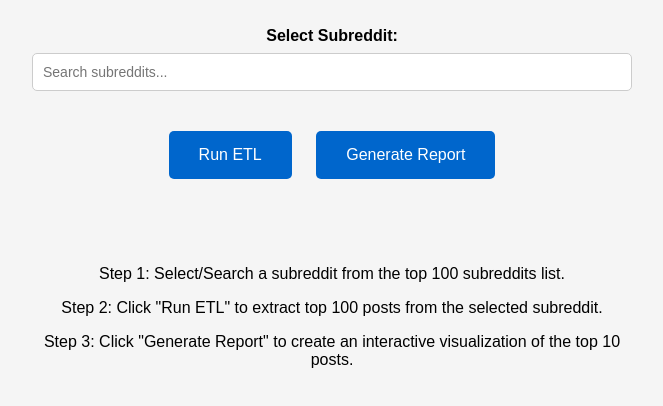
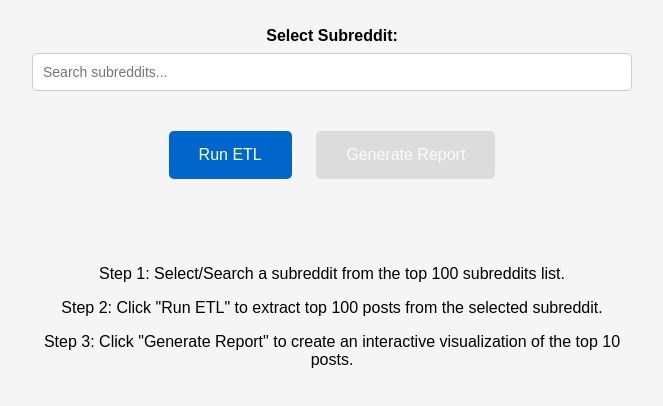
Before and after one commit to satyadeep11singh/reddit-etl-dashboard, a plain HTML site: page index.html in a window 1280 px wide. Shown: the part 172-578 px from the top of the page, without its empty margins (308-971 px from the left). Drawn offline with Linux system fonts and the light colour scheme; no server answers.

Commit message:
Disable Generate Report button by default, enable only after successful ETL run

```diff
--- a/index.html
+++ b/index.html
@@ -50,6 +50,14 @@
         .info {
             color: #0066cc;
         }
+        button:disabled {
+            background-color: #cccccc;
+            cursor: not-allowed;
+            opacity: 0.6;
+        }
+        button:disabled:hover {
+            background-color: #cccccc;
+        }
     </style>
 </head>
 <body>
@@ -76,7 +84,7 @@
             <div id="selectedSubreddit" style="margin-top: 10px; font-weight: bold; color: #0066cc;"></div>
         </div>
         <button onclick="runETL()">Run ETL</button>
-        <button onclick="runReport()">Generate Report</button>
+        <button id="reportButton" onclick="runReport()" disabled>Generate Report</button>
     </div>
 
     <div id="status"></div>
@@ -156,6 +164,8 @@
 
                 if (response.ok) {
                     statusDiv.innerHTML = '<span class="success">✅ ETL completed successfully!</span>';
+                    // Enable the Generate Report button after successful ETL
+                    document.getElementById('reportButton').disabled = false;
                 } else {
                     statusDiv.innerHTML = '<span class="error">❌ Error: ' + data.error + '</span>';
                 }
```
